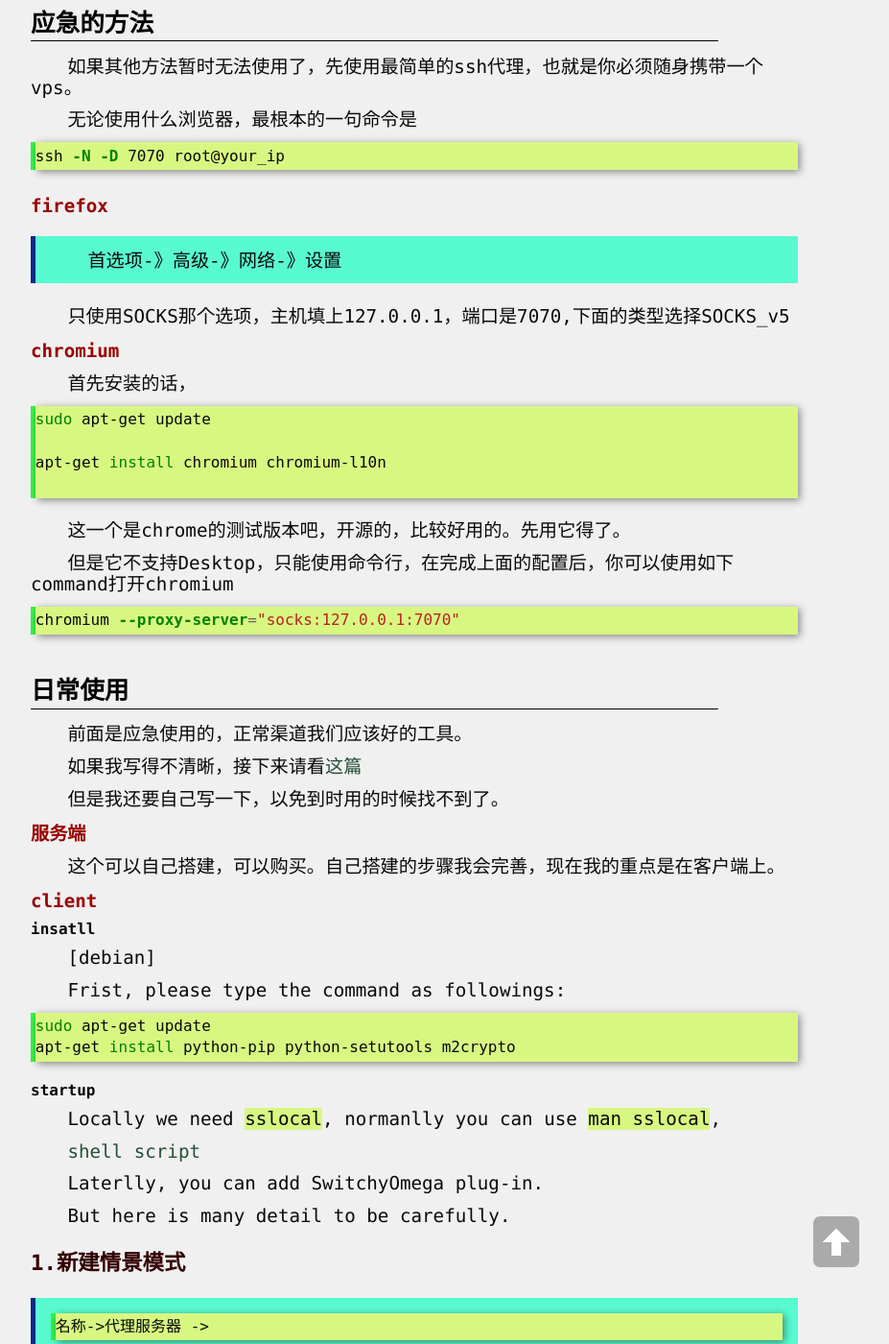
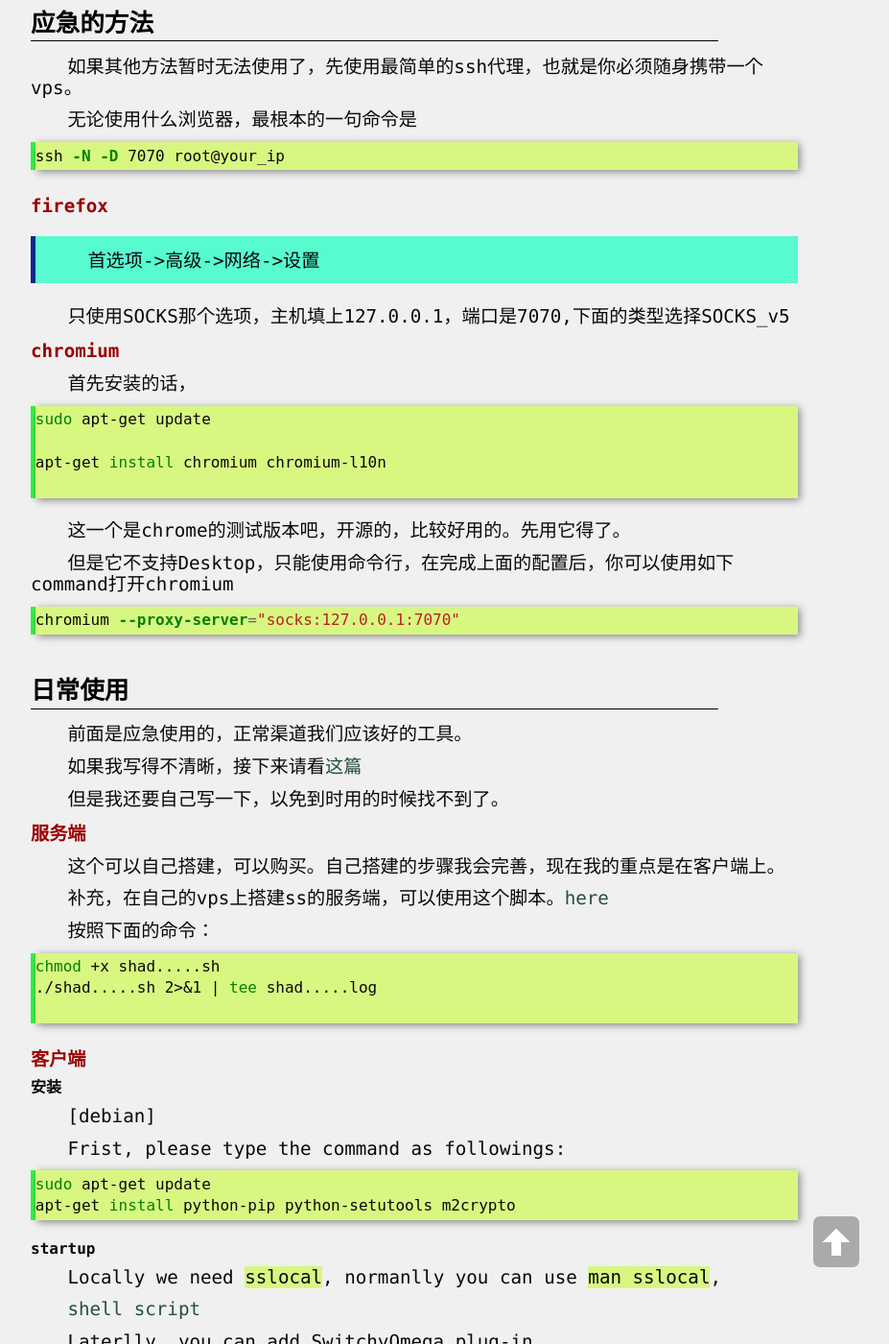
Before and after one commit to yuzibo/yuzibo.github.io, a Jekyll site: the page built from _posts/2016-07-01-online_method.md, in a window 1280 px wide and 1400 px high, scrolled down 387 px. Shown: the whole window at 96% size, without its empty margins (208-1135 px from the left). Built offline with Jekyll 4.4.1, drawn with Linux system fonts in a browser that asks for light colours; comment, search, counter and statistics services are not loaded.

Commit message:
add new file

````diff
--- a/_posts/2016-07-01-online_method.md
+++ b/_posts/2016-07-01-online_method.md
@@ -25,7 +25,7 @@
 
 ### firefox
 
-> 首选项-》高级-》网络-》设置
+> 首选项->高级->网络->设置
 
 只使用SOCKS那个选项，主机填上127.0.0.1，端口是7070,下面的类型选择SOCKS_v5
 
@@ -60,9 +60,21 @@
 
 这个可以自己搭建，可以购买。自己搭建的步骤我会完善，现在我的重点是在客户端上。
 
-### client
+补充，在自己的vps上搭建ss的服务端，可以使用这个脚本。[here](https://github.com/yuzibo/configure_file/blob/master/online/shadowsocks/shadowsocks-libev-debian.sh)
 
-#### insatll
+按照下面的命令：
+
+```bash
+chmod +x shad.....sh
+./shad.....sh 2>&1 | tee shad.....log
+
+```
+
+
+
+### 客户端
+
+#### 安装
 
 [debian]
 
````
